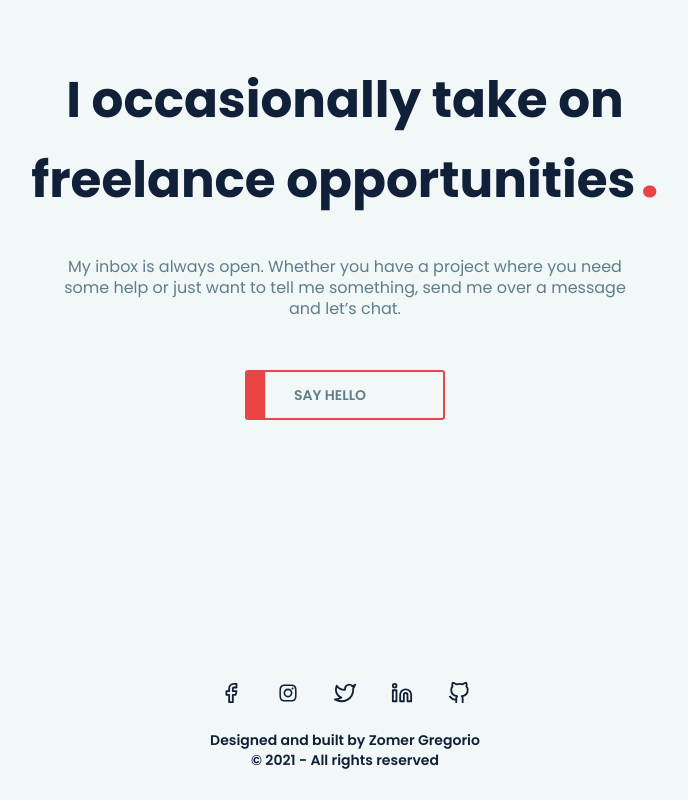
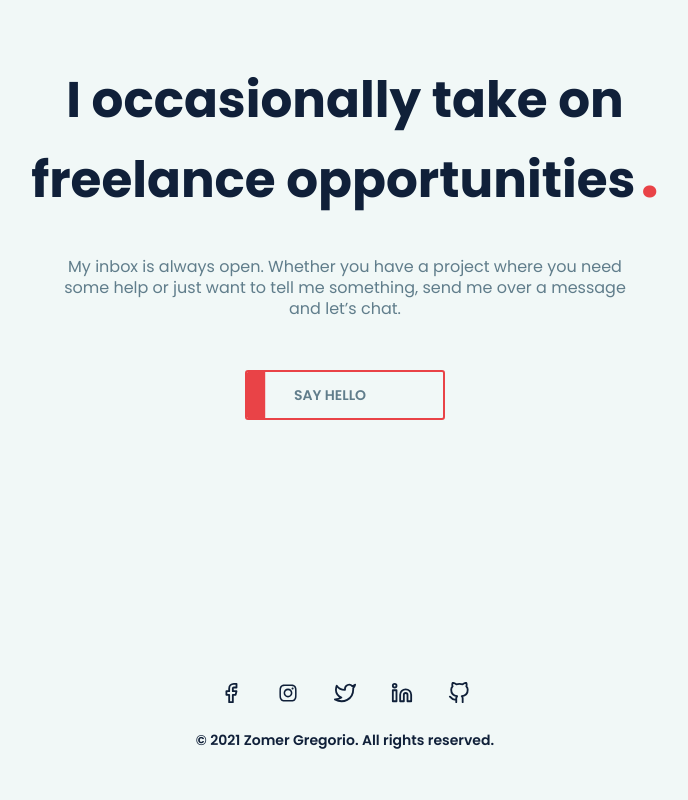
Before and after one commit to zomeru/portfolio, a Next.js app: page / in a window 1280 px wide. Shown: the part 3338-4138 px from the top of the page, without its empty margins (295-983 px from the left). Built offline with nearby package versions, Linux system fonts and the light colour scheme.

Commit message:
Small tweaks

```diff
--- a/src/components/footer.tsx
+++ b/src/components/footer.tsx
@@ -28,9 +28,7 @@ const Footer = () => {
         rel='noopener noreferrer'
         aria-label='Github repository of this portfolio website.'
       >
-        Designed and built by Zomer Gregorio
-        <br />
-        &copy; 2021 - All rights reserved
+        &copy; 2021 Zomer Gregorio. All rights reserved.
       </a>
     </StyledFooter>
   );
```
